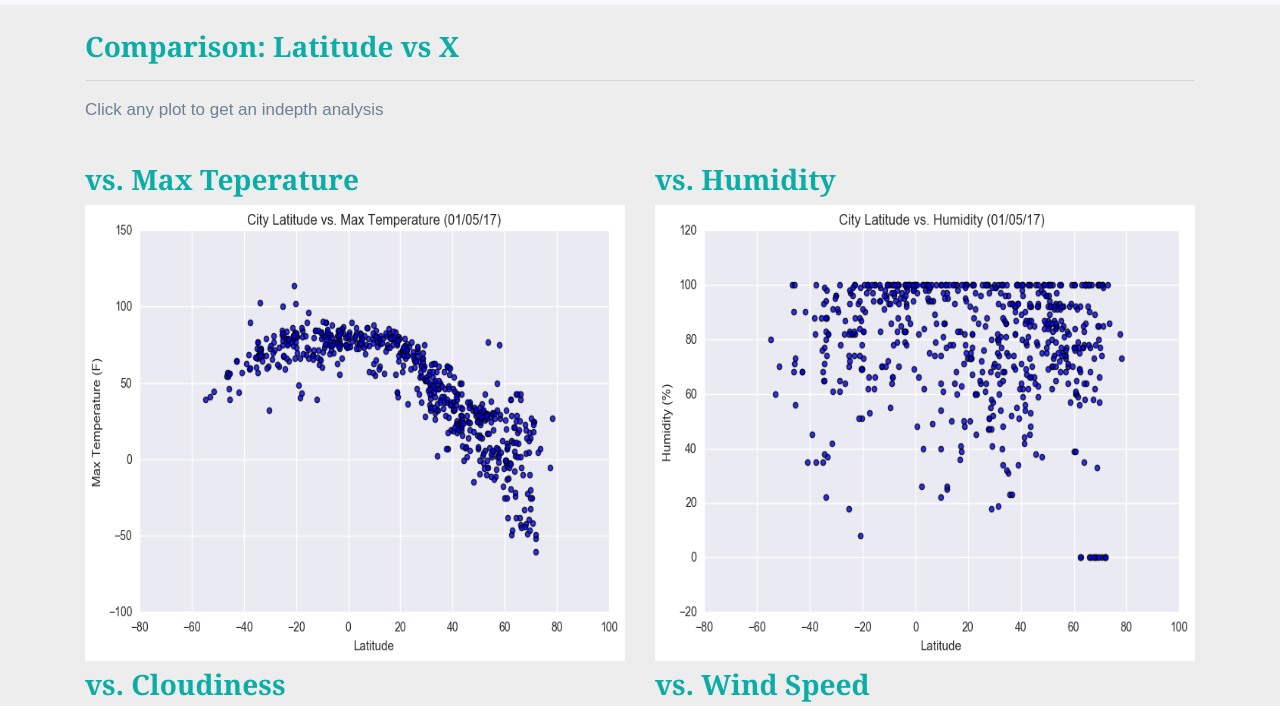
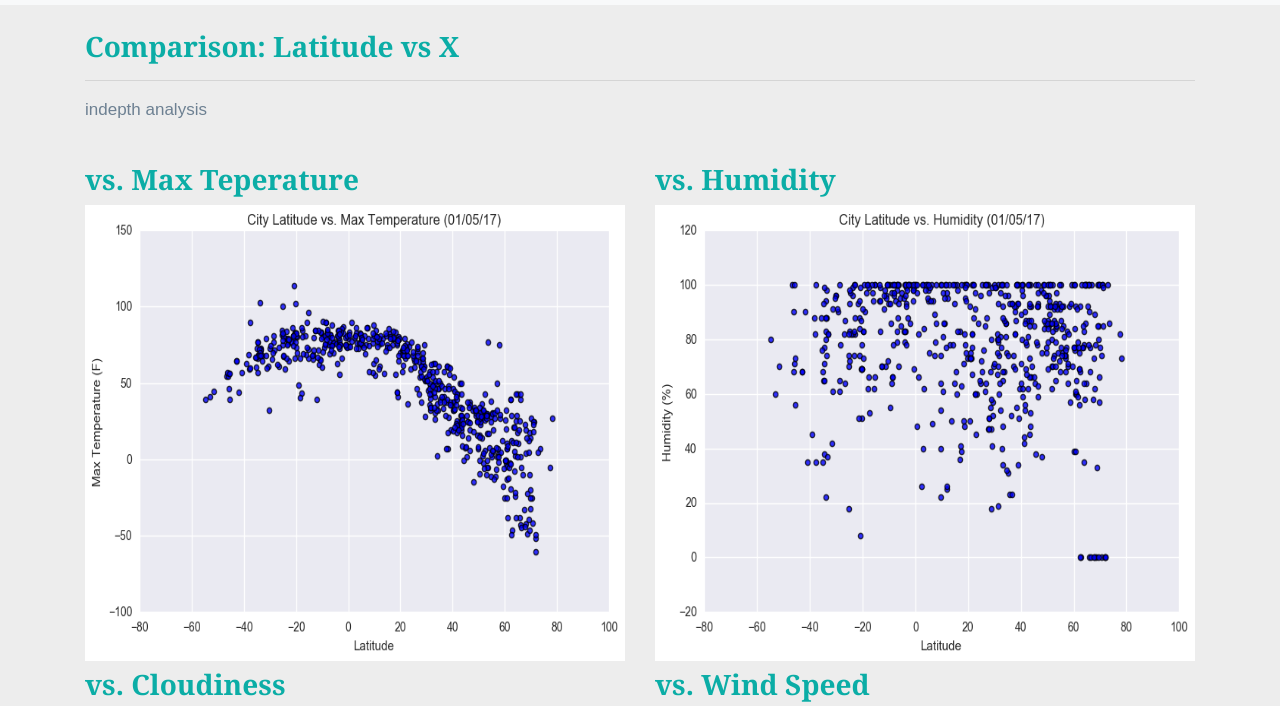
Before and after one commit to kwajpaige/kwajpaige.github.io, a plain HTML site: page Comparisons.html in a window 1280 px wide. Shown: the part 51-757 px from the top of the page. Drawn offline with nearby package versions, Linux system fonts and the light colour scheme.

```diff
--- a/Comparisons.html
+++ b/Comparisons.html
@@ -39,7 +39,7 @@
     <div class="container">
         <h3 class = "title">Comparison: Latitude vs X</h3>
         <hr>
-        <p>Click any plot to get an indepth analysis</p>
+        <p>indepth analysis</p>
         <div class="row">
             <div class="col-md-6">
                 <h3 class="title">vs. Max Teperature</h3>
```
